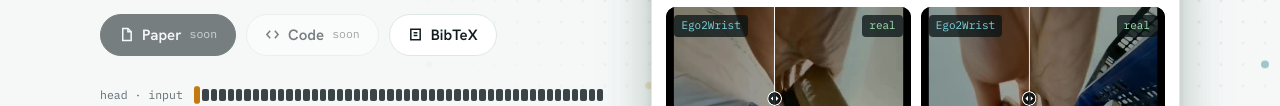
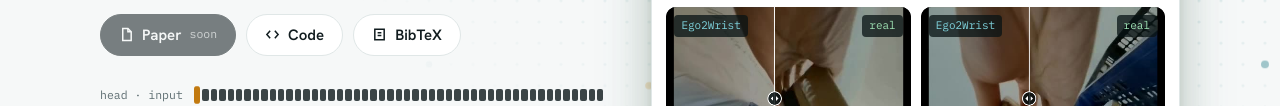
Before and after one commit to Adonis-galaxy/Ego2Wrist, a plain HTML site: page docs/index.html in a window 1280 px wide. Shown: the part 513-619 px from the top of the page. Drawn offline with Linux system fonts and the light colour scheme.

Commit message:
Project page: link the code repository
Co-Authored-By: Claude Opus 5.5 <noreply@anthropic.com>

```diff
--- a/docs/index.html
+++ b/docs/index.html
@@ -525,7 +525,7 @@ const META = {
     { name: "Renrui Zhang", aff: "5" }, { name: "Bangya Liu", aff: "6" }, { name: "Daniel Rakita", aff: "1" }
   ],
   affiliations: "<sup>1</sup>Yale University&ensp;<sup>2</sup>Google DeepMind&ensp;<sup>3</sup>Brown University&ensp;<sup>4</sup>NVIDIA&ensp;<sup>5</sup>Independent Researcher&ensp;<sup>6</sup>2077 AI",
-  links: { paper: "", arxiv: "", code: "" },
+  links: { paper: "", arxiv: "", code: "https://github.com/Adonis-galaxy/Ego2Wrist" },
   bibkey: "ego2wrist2026", year: "2026"
 };
 
```
